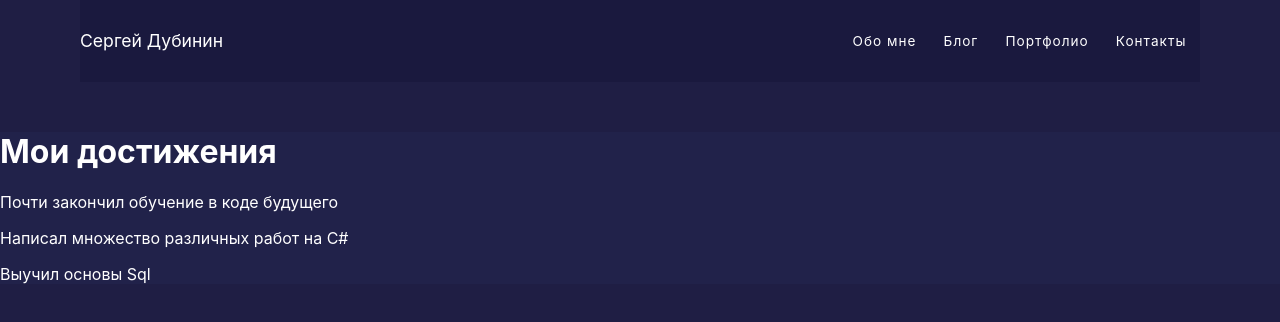
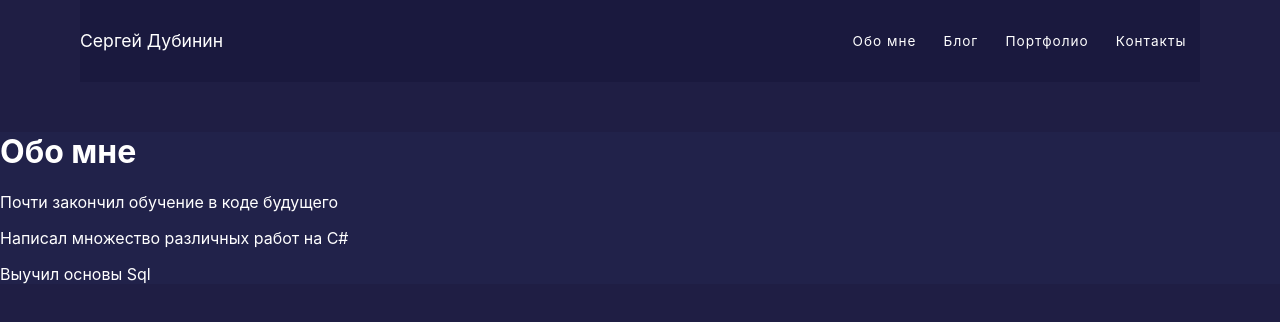
Before and after one commit to Noobachyo/svelte-test, a SvelteKit app: page /about in a window 1280 px wide. Shown: the top 322 px of the page. Built offline with nearby package versions, Linux system fonts and the light colour scheme.

Commit message:
aaaaaaaaa

```diff
--- a/src/routes/about/+page.svelte
+++ b/src/routes/about/+page.svelte
@@ -1,4 +1,4 @@
-<h1>Мои достижения</h1>
+<h1>Обо мне</h1>
 
 <p>Почти закончил обучение в коде будущего</p>
 <p>Написал множество различных работ на С#</p>
```
